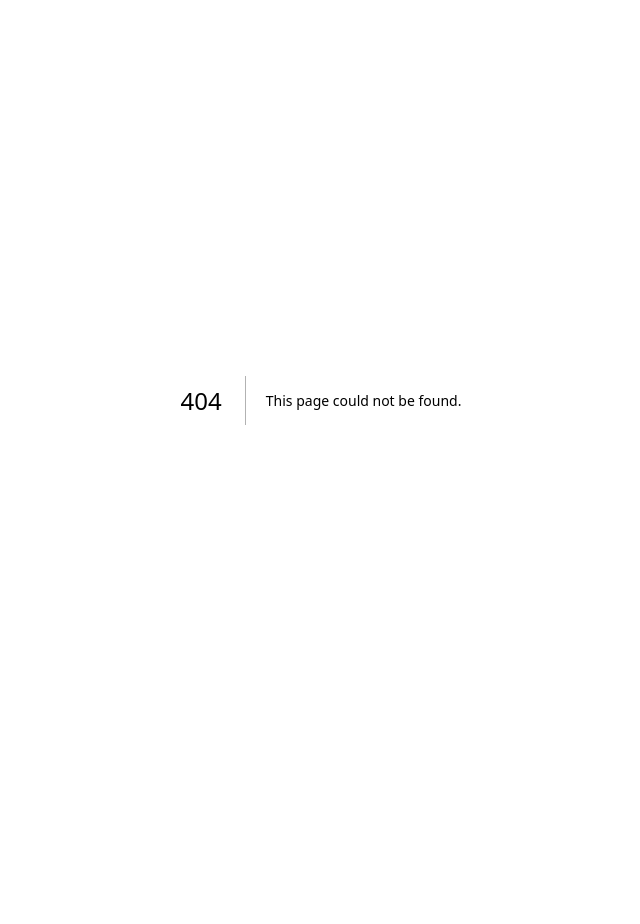
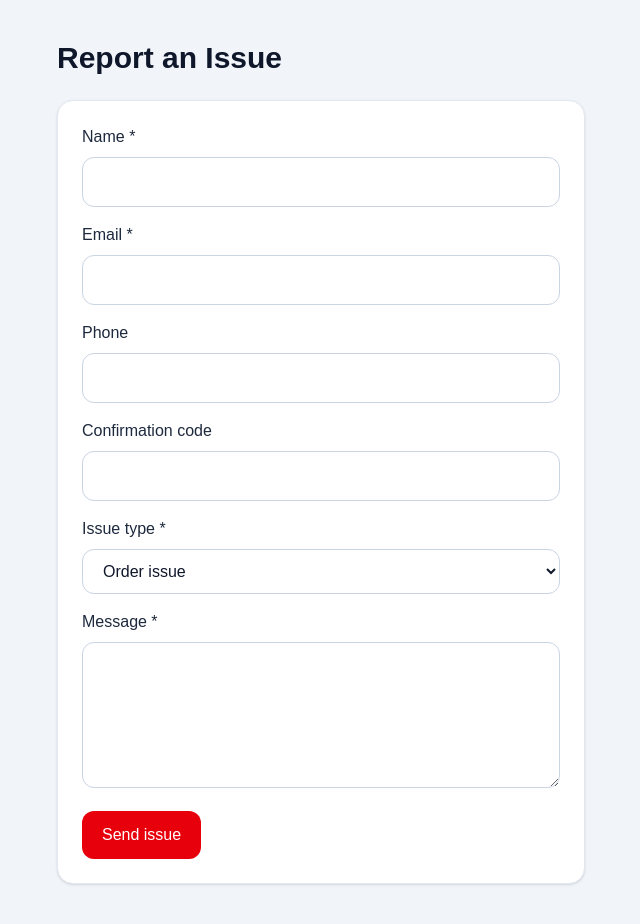
Before and after one commit to jirehandre23/gawa-loop, a Next.js app: page /support in a window 1280 px wide. Before the commit this address had no page. Shown: the whole page, without its empty margins (319-959 px from the left). Before the commit the page ends 800 px from the top, so only its background shows below. Built offline with nearby package versions, Linux system fonts and the light colour scheme.

Commit message:
Create page.tsx

```diff
--- /dev/null
+++ b/app/support/page.tsx
@@ -0,0 +1,149 @@
+'use client'
+import { useMemo, useState } from "react";
+import { useSearchParams } from "next/navigation";
+
+export default function SupportPage() {
+  const searchParams = useSearchParams();
+  const defaultCode = useMemo(() => searchParams.get("code") || "", [searchParams]);
+
+  const [name, setName] = useState("");
+  const [email, setEmail] = useState("");
+  const [phone, setPhone] = useState("");
+  const [confirmationCode, setConfirmationCode] = useState(defaultCode);
+  const [issueType, setIssueType] = useState("Order issue");
+  const [message, setMessage] = useState("");
+  const [saving, setSaving] = useState(false);
+  const [done, setDone] = useState(false);
+
+  async function handleSubmit(e: React.FormEvent) {
+    e.preventDefault();
+    setSaving(true);
+
+    const res = await fetch("/api/support-issue", {
+      method: "POST",
+      headers: {
+        "Content-Type": "application/json",
+      },
+      body: JSON.stringify({
+        name,
+        email,
+        phone,
+        confirmationCode,
+        issueType,
+        message,
+      }),
+    });
+
+    const data = await res.json();
+
+    if (!res.ok) {
+      alert(data?.error || "Could not submit issue.");
+      setSaving(false);
+      return;
+    }
+
+    setDone(true);
+    setSaving(false);
+  }
+
+  if (done) {
+    return (
+      <main className="min-h-screen bg-slate-100 text-slate-900">
+        <div className="max-w-xl mx-auto px-6 py-16">
+          <div className="bg-white rounded-2xl shadow p-8 border border-slate-200">
+            <h1 className="text-2xl font-bold mb-4">Issue submitted</h1>
+            <p className="text-slate-700">
+              Your message was sent to admin@gawaloop.com. You should also receive a no-reply confirmation email.
+            </p>
+          </div>
+        </div>
+      </main>
+    );
+  }
+
+  return (
+    <main className="min-h-screen bg-slate-100 text-slate-900">
+      <div className="max-w-xl mx-auto px-6 py-10">
+        <h1 className="text-3xl font-bold mb-6">Report an Issue</h1>
+
+        <form
+          onSubmit={handleSubmit}
+          className="bg-white rounded-2xl shadow p-6 space-y-4 border border-slate-200"
+        >
+          <div>
+            <label className="block font-medium mb-2 text-slate-800">Name *</label>
+            <input
+              value={name}
+              onChange={(e) => setName(e.target.value)}
+              className="w-full rounded-xl border border-slate-300 px-4 py-3 text-slate-900"
+              required
+            />
+          </div>
+
+          <div>
+            <label className="block font-medium mb-2 text-slate-800">Email *</label>
+            <input
+              type="email"
+              value={email}
+              onChange={(e) => setEmail(e.target.value)}
+              className="w-full rounded-xl border border-slate-300 px-4 py-3 text-slate-900"
+              required
+            />
+          </div>
+
+          <div>
+            <label className="block font-medium mb-2 text-slate-800">Phone</label>
+            <input
+              value={phone}
+              onChange={(e) => setPhone(e.target.value)}
+              className="w-full rounded-xl border border-slate-300 px-4 py-3 text-slate-900"
+            />
+          </div>
+
+          <div>
+            <label className="block font-medium mb-2 text-slate-800">Confirmation code</label>
+            <input
+              value={confirmationCode}
+              onChange={(e) => setConfirmationCode(e.target.value)}
+              className="w-full rounded-xl border border-slate-300 px-4 py-3 text-slate-900"
+            />
+          </div>
+
+          <div>
+            <label className="block font-medium mb-2 text-slate-800">Issue type *</label>
+            <select
+              value={issueType}
+              onChange={(e) => setIssueType(e.target.value)}
+              className="w-full rounded-xl border border-slate-300 px-4 py-3 text-slate-900"
+            >
+              <option>Order issue</option>
+              <option>Pickup problem</option>
+              <option>Business unavailable</option>
+              <option>Wrong item</option>
+              <option>Other</option>
+            </select>
+          </div>
+
+          <div>
+            <label className="block font-medium mb-2 text-slate-800">Message *</label>
+            <textarea
+              value={message}
+              onChange={(e) => setMessage(e.target.value)}
+              className="w-full rounded-xl border border-slate-300 px-4 py-3 text-slate-900"
+              rows={5}
+              required
+            />
+          </div>
+
+          <button
+            type="submit"
+            disabled={saving}
+            className="rounded-xl bg-red-600 px-5 py-3 text-white font-medium hover:bg-red-700 disabled:bg-slate-400"
+          >
+            {saving ? "Sending..." : "Send issue"}
+          </button>
+        </form>
+      </div>
+    </main>
+  );
+}
```
